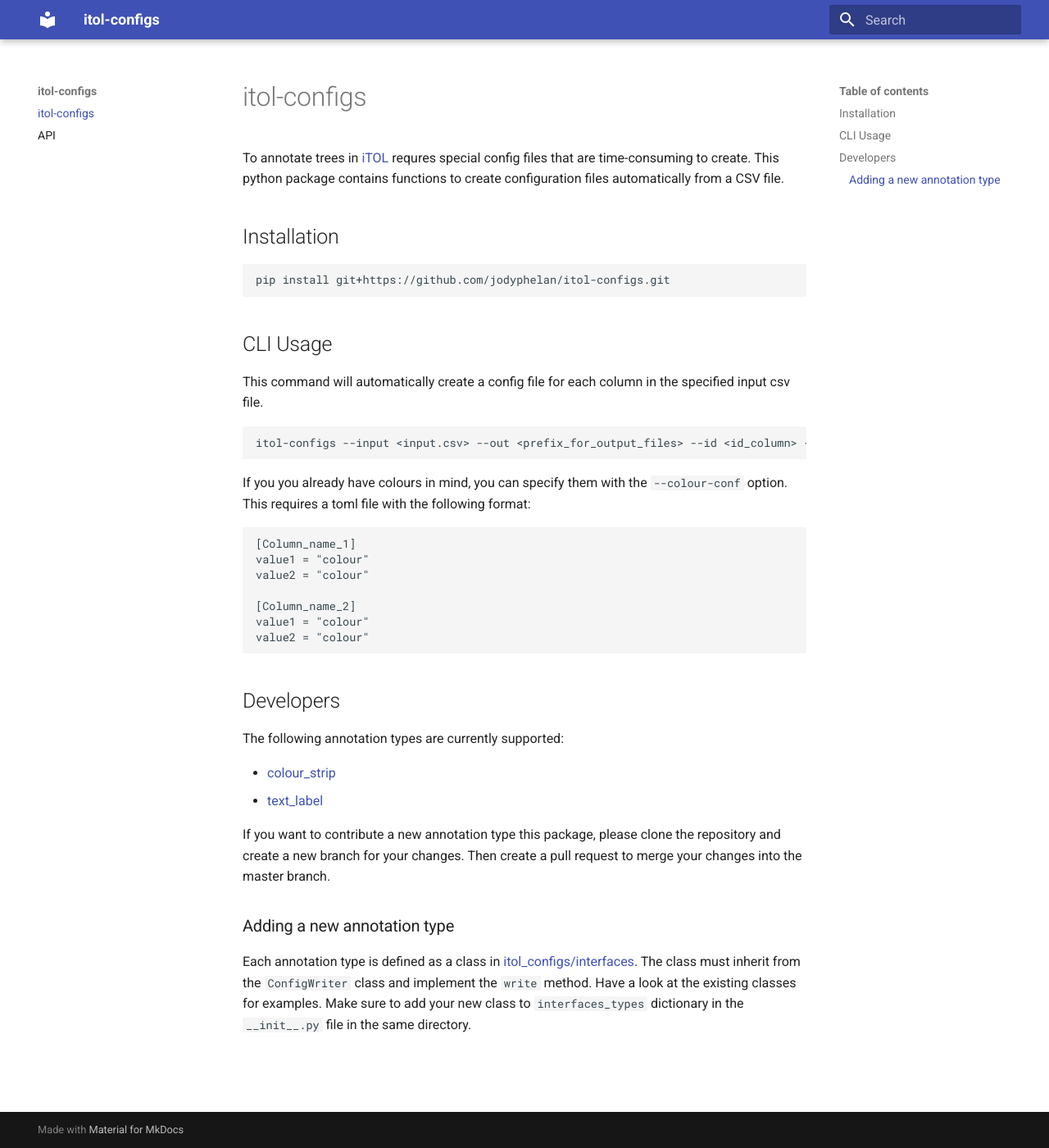
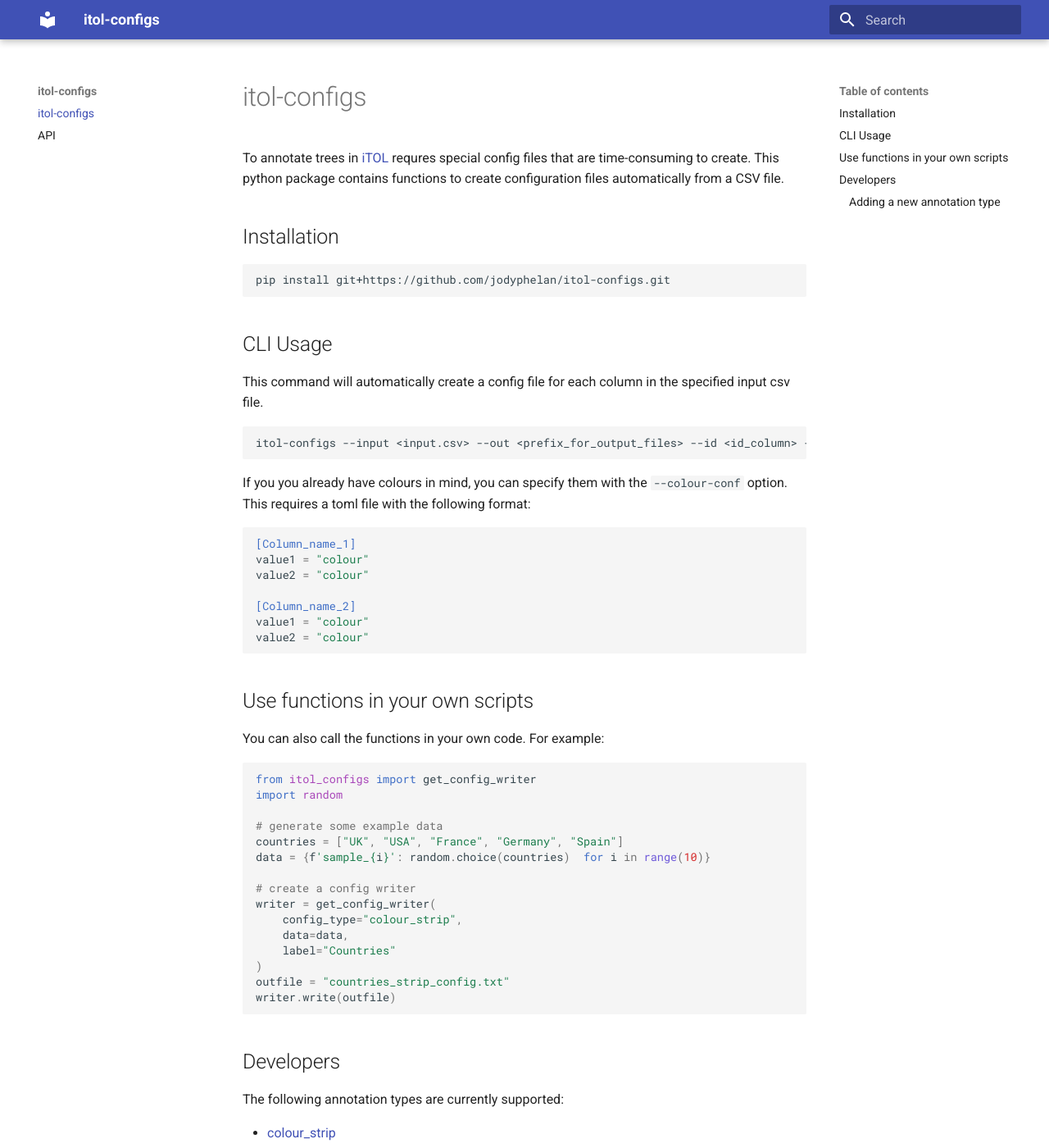
Before and after one commit to jodyphelan/itol-configs, an MkDocs documentation site: the page built from docs/index.md, in a window 1280 px wide and 1400 px high. Shown: the whole window at 82% size. Built offline with MkDocs 1.6.1 and Material for MkDocs 9.7.7, drawn with Linux system fonts in a browser that asks for light colours.

````diff
--- a/docs/index.md
+++ b/docs/index.md
@@ -29,6 +29,29 @@ value1 = "colour"
 value2 = "colour"
 ```
 
+## Use functions in your own scripts
+
+You can also call the functions in your own code. For example:
+
+```python
+from itol_configs import get_config_writer
+import random
+
+# generate some example data
+countries = ["UK", "USA", "France", "Germany", "Spain"]
+data = {f'sample_{i}': random.choice(countries)  for i in range(10)}
+
+# create a config writer
+writer = get_config_writer(
+    config_type="colour_strip",
+    data=data,
+    label="Countries"
+)
+outfile = "countries_strip_config.txt"
+writer.write(outfile)
+```
+
+
 ## Developers
 
 The following annotation types are currently supported:
--- a/mkdocs.yml
+++ b/mkdocs.yml
@@ -10,3 +10,12 @@ plugins:
         options:
           docstring_style: numpy
 - search
+
+markdown_extensions:
+  - pymdownx.highlight:
+      anchor_linenums: true
+      line_spans: __span
+      pygments_lang_class: true
+  - pymdownx.inlinehilite
+  - pymdownx.snippets
+  - pymdownx.superfences
````
Also changed, not shown: README.md (+23 -0 lines), 1 other file.
